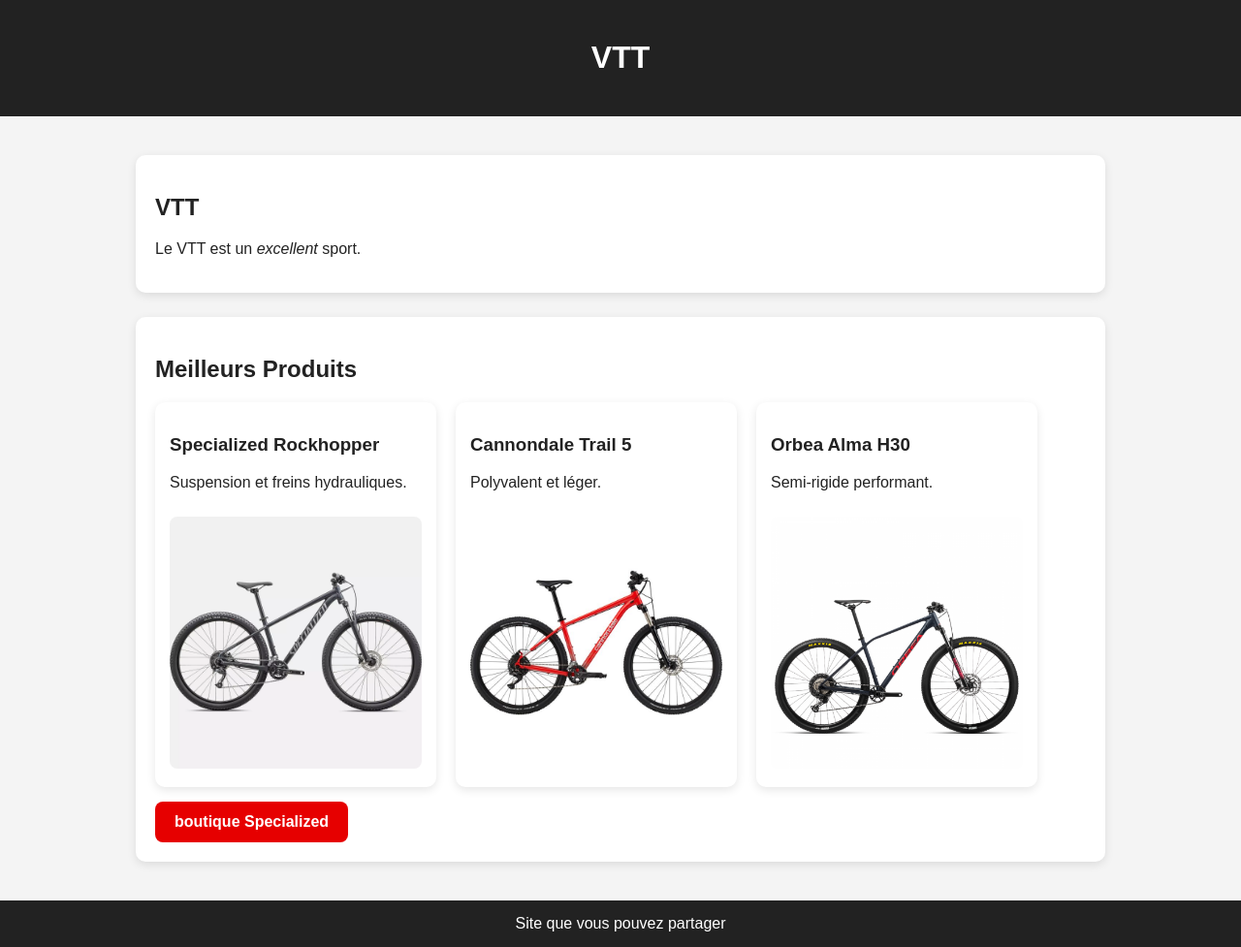
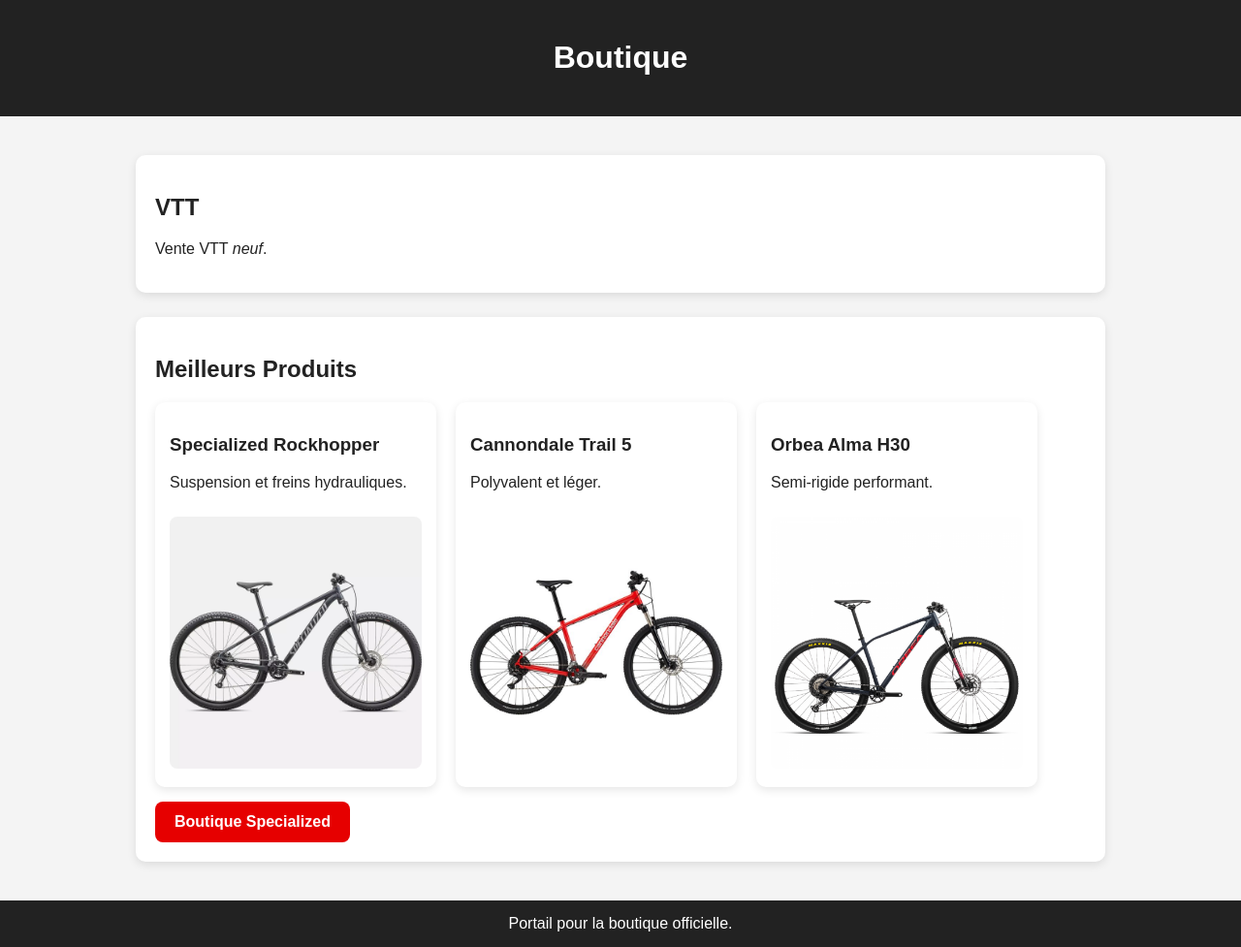
Before and after one commit to github-user-copilot/Site-Web-VTT, a plain HTML site: page index.html in a window 1280 px wide. Shown: the whole page at 97% size. Drawn offline with Linux system fonts and the light colour scheme.

Commit message:
Revise index.html for product links and descriptions
Updated product descriptions and added links to images.

```diff
--- a/index.html
+++ b/index.html
@@ -52,9 +52,10 @@
             width: 100%;
             border-radius: 8px;
             margin-top: 10px;
+            cursor: pointer;
         }
 
-        /* Bouton de lien */
+        /* Bouton boutique */
         .btn-link {
             display: inline-block;
             background: #e60000;
@@ -83,42 +84,49 @@
 <body>
 
 <header>
-    <h1>VTT</h1>
+    <h1>Boutique</h1>
 </header>
 
 <main>
 
     <div class="section">
         <h2>VTT</h2>
-        <p>Le VTT est un <em>excellent</em> sport.</p>
+        <p>Vente VTT <em>neuf</em>.</p>
     </div>
 
     <div class="section">
-        <h2> Meilleurs Produits</h2>
+        <h2>Meilleurs Produits</h2>
 
         <div class="products">
 
             <div class="product">
                 <h3>Specialized Rockhopper</h3>
                 <p>Suspension et freins hydrauliques.</p>
-                <img src="1.jpg" alt="Rockhopper">
+                <a href="https://www.specialized.com/fr/fr/rockhopper" target="_blank">
+                    <img src="1.jpg" alt="Rockhopper">
+                </a>
             </div>
 
             <div class="product">
                 <h3>Cannondale Trail 5</h3>
                 <p>Polyvalent et léger.</p>
-                <img src="2.jpg" alt="Trail 5">
+                <a href="https://www.cannondale.com/fr-fr/bikes/mountain/trail/trail-5" target="_blank">
+                    <img src="2.jpg" alt="Trail 5">
+                </a>
             </div>
 
             <div class="product">
                 <h3>Orbea Alma H30</h3>
                 <p>Semi-rigide performant.</p>
-                <img src="3.jpg" alt="Alma H30">
+                <a href="https://www.orbea.com/fr-fr/velos/montagne/alma/cat/alma-h30" target="_blank">
+                    <img src="3.jpg" alt="Alma H30">
+                </a>
             </div>
 
         </div>
+
         <a class="btn-link" href="https://www.specialized.com/fr/fr" target="_blank">
-            boutique Specialized
+            Boutique Specialized
         </a>
 
     </div>
@@ -126,7 +134,7 @@
 </main>
 
 <footer>
-    Site que vous pouvez partager
+    Portail pour la boutique officielle.
 </footer>
 
 </body>
```
